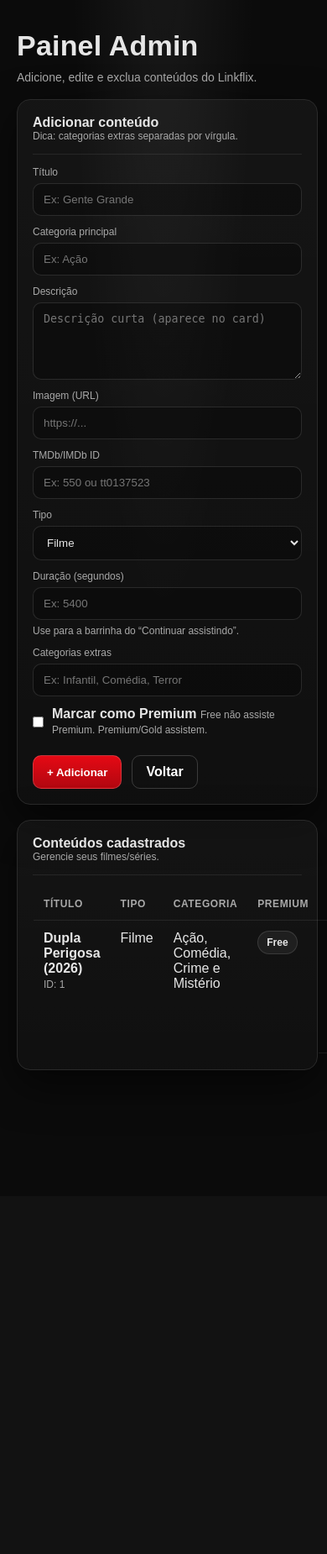
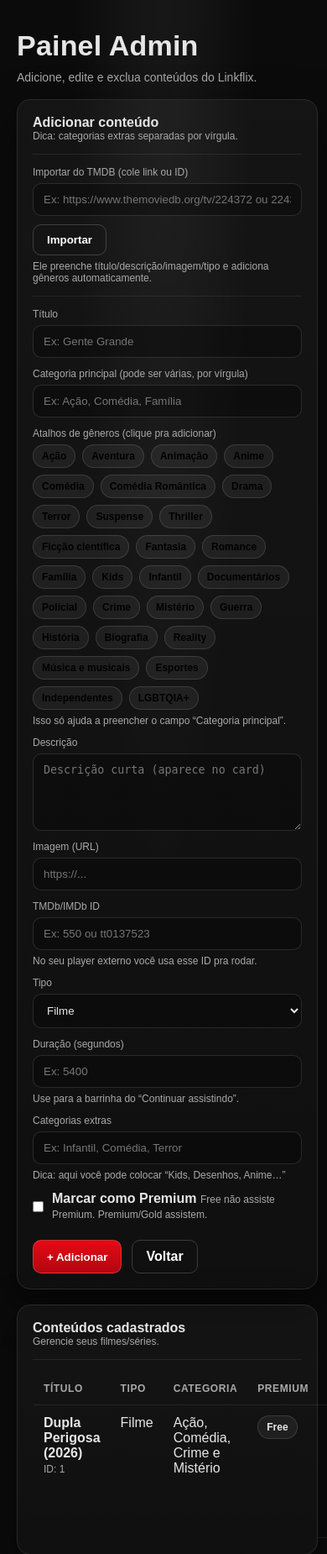
Before and after one commit to neguebaop/linkflix, a Flask app: page /admin in a window 390 px wide; the page is wider, and only the part inside the window is pictured. Shown: the part 151-2001 px from the top of that part at 84% size. Before the commit the page ends 1425 px from the top of that part, so only its background shows below. Run offline with Flask 3, Linux system fonts and the light colour scheme; a user stored in the database is signed in; data comes from the database, SQL or seed files in the repository; data that the repository does not hold is empty.

Commit message:
Atualiza app e templates (browse + gêneros + search mobile)

```diff
--- a/app.py
+++ b/app.py
@@ -15,9 +15,11 @@ import os
 import uuid
 from datetime import datetime, timedelta
 
+# ✅ .env
 from dotenv import load_dotenv
 load_dotenv()
 
+# ✅ requests (MisticPay + TMDB)
 import requests
 
 
@@ -26,12 +28,16 @@ import requests
 # =========================================================
 
 app = Flask(__name__)
+
+# ✅ SECRET KEY (Render usa FLASK_SECRET_KEY)
 app.config["SECRET_KEY"] = os.getenv("FLASK_SECRET_KEY", "linkflixsecret")
 
+# ✅ Segurança básica em produção (Render)
 if os.getenv("RENDER"):
     app.config["SESSION_COOKIE_SECURE"] = True
     app.config["REMEMBER_COOKIE_SECURE"] = True
 
+# ✅ DATABASE (SQLite local / Postgres no Render)
 db_url = os.getenv("DATABASE_URL", "sqlite:///linkflix.db")
 if db_url.startswith("postgres://"):
     db_url = db_url.replace("postgres://", "postgresql://", 1)
@@ -39,11 +45,14 @@ if db_url.startswith("postgres://"):
 app.config["SQLALCHEMY_DATABASE_URI"] = db_url
 app.config["SQLALCHEMY_TRACK_MODIFICATIONS"] = False
 
+# ✅ UPLOAD CONFIG (avatar)
 app.config["UPLOAD_FOLDER"] = os.path.join(app.root_path, "static", "uploads", "avatars")
 app.config["MAX_CONTENT_LENGTH"] = 5 * 1024 * 1024  # 5MB
 ALLOWED_EXTENSIONS = {"png", "jpg", "jpeg", "webp"}
+os.makedirs(app.config["UPLOAD_FOLDER"], exist_ok=True)
 
-os.makedirs(app.config["UPLOAD_FOLDER"], exist_ok=True)
+# ✅ TMDB API KEY (adicione no Render: TMDB_API_KEY)
+TMDB_API_KEY = os.getenv("TMDB_API_KEY", "")
 
 db = SQLAlchemy(app)
 
@@ -89,6 +98,25 @@ GOLD_PRICE = 25.00
 
 
 # =========================================================
+# ================= HELPERS (sessão/perfil) =================
+# =========================================================
+
+def get_active_profile():
+    if not current_user.is_authenticated:
+        return None
+
+    pid = session.get("active_profile")
+    if not pid:
+        return None
+
+    ap = Profile.query.get(pid)
+    if (not ap) or (ap.user_id != current_user.id):
+        session.pop("active_profile", None)
+        return None
+    return ap
+
+
+# =========================================================
 # ======================= DECORATORS =======================
 # =========================================================
 
@@ -99,19 +127,6 @@ def admin_required(f):
             return redirect(url_for("index"))
         return f(*args, **kwargs)
     return decorated_function
-
-
-def get_active_profile():
-    if not current_user.is_authenticated:
-        return None
-    pid = session.get("active_profile")
-    if not pid:
-        return None
-    ap = Profile.query.get(pid)
-    if (not ap) or (ap.user_id != current_user.id):
-        session.pop("active_profile", None)
-        return None
-    return ap
 
 
 def require_active_profile(f):
@@ -151,6 +166,7 @@ class User(UserMixin, db.Model):
         return False
 
 
+# ✅ N:N categorias extras
 content_categories = db.Table(
     "content_categories",
     db.Column("content_id", db.Integer, db.ForeignKey("content.id"), primary_key=True),
@@ -166,7 +182,7 @@ class Category(db.Model):
 class Content(db.Model):
     id = db.Column(db.Integer, primary_key=True)
     title = db.Column(db.String(200))
-    category = db.Column(db.String(200))  # pode ser "Ação, Comédia, Família"
+    category = db.Column(db.String(100))  # pode ter várias por vírgula
     description = db.Column(db.String(500))
     image = db.Column(db.String(300))
     tmdb_id = db.Column(db.String(50))
@@ -479,8 +495,10 @@ def progress_update(content_id):
     pos = int(float(data.get("position", 0) or 0))
     dur = int(float(data.get("duration", 0) or 0))
 
-    pos = max(0, pos)
-    dur = max(0, dur)
+    if pos < 0:
+        pos = 0
+    if dur < 0:
+        dur = 0
 
     if dur == 0:
         c = Content.query.get(content_id)
@@ -502,6 +520,68 @@ def progress_update(content_id):
     return jsonify({"ok": True})
 
 
+# ✅ compatibilidade /api/progress/*
+@app.route("/api/progress/update", methods=["POST"])
+@login_required
+@require_active_profile
+def api_progress_update():
+    profile_id = session["active_profile"]
+    data = request.get_json(silent=True) or {}
+
+    content_id = int(data.get("content_id") or 0)
+    pct = data.get("progress_percent", 0)
+
+    try:
+        pct = int(float(pct or 0))
+    except Exception:
+        pct = 0
+
+    pct = max(0, min(100, pct))
+    content = Content.query.get_or_404(content_id)
+
+    dur = int(content.duration_seconds or 0)
+    if dur <= 0:
+        dur = 3600
+
+    pos = int(dur * (pct / 100.0))
+    pos = max(0, min(dur, pos))
+
+    wp = WatchProgress.query.filter_by(profile_id=profile_id, content_id=content_id).first()
+    if not wp:
+        wp = WatchProgress(profile_id=profile_id, content_id=content_id)
+
+    wp.position_seconds = pos
+    wp.duration_seconds = dur
+
+    db.session.add(wp)
+    db.session.commit()
+
+    return jsonify({"ok": True, "content_id": content_id, "progress_percent": pct})
+
+
+@app.route("/api/progress/get/<int:content_id>", methods=["GET"])
+@login_required
+@require_active_profile
+def api_progress_get(content_id):
+    profile_id = session["active_profile"]
+    content = Content.query.get_or_404(content_id)
+
+    wp = WatchProgress.query.filter_by(profile_id=profile_id, content_id=content_id).first()
+
+    dur = int((wp.duration_seconds if (wp and wp.duration_seconds) else (content.duration_seconds or 0)) or 0)
+    pos = int((wp.position_seconds if wp else 0) or 0)
+
+    if dur <= 0:
+        dur = 3600
+
+    pct = 0
+    if dur > 0 and pos > 0:
+        pct = int((pos / dur) * 100)
+        pct = max(0, min(100, pct))
+
+    return jsonify({"content_id": content_id, "progress_percent": pct})
+
+
 # =========================================================
 # ============================ HOME =========================
 # =========================================================
@@ -510,24 +590,24 @@ def progress_update(content_id):
 @login_required
 @require_active_profile
 def home():
-    search = (request.args.get("search") or "").strip()
-    category = (request.args.get("category") or "").strip()
-    content_type = (request.args.get("content_type") or "").strip()
+    search = request.args.get("search", "")
+    category = request.args.get("category", "")
+    content_type = request.args.get("content_type", "")
 
     query = Content.query
 
     if search:
-        st = f"%{search}%"
+        search_term = f"%{search}%"
         query = query.filter(
-            (Content.title.ilike(st)) |
-            (Content.category.ilike(st))
+            (Content.title.ilike(search_term)) |
+            (Content.category.ilike(search_term))
         )
 
     if category:
-        query = query.filter(Content.category.ilike(f"%{category}%"))
+        query = query.filter(Content.category.ilike(category))
 
     if content_type:
-        query = query.filter(Content.content_type.ilike(f"%{content_type}%"))
+        query = query.filter(Content.content_type.ilike(content_type))
 
     contents = query.all()
     featured_content = choice(contents) if contents else None
@@ -541,6 +621,7 @@ def home():
     favs = Favorite.query.filter_by(profile_id=profile_id).all() if profile_id else []
     favorite_ids = {f.content_id for f in favs}
 
+    # ✅ CONTINUAR ASSISTINDO REAL
     progress_map = {}
     continuar_real = []
 
@@ -556,7 +637,6 @@ def home():
     for p in progress_rows:
         if not p.duration_seconds or not p.position_seconds:
             continue
-
         if p.position_seconds >= max(p.duration_seconds - 60, 1):
             continue
 
@@ -589,89 +669,66 @@ def home():
 # =================== BROWSE: FILMES/SÉRIES =================
 # =========================================================
 
-# ✅ Lista grande (Netflix-like + os seus)
 DEFAULT_GENRES = [
-    # os que você mostrou
-    "Ação", "Anime", "Brasileiros", "Clássicos", "Comédia stand-up", "Comédias",
-    "Como me sinto hoje?", "Curtas", "Documentários", "Drama", "Esportes",
-    "Estrangeiros", "Fantasia", "Fé e espiritualidade", "Ficção científica",
-    "Hollywood", "Independentes", "LGBTQIA+", "Música e musicais",
-    "Netflix no Oscar® 2026", "Para toda a família", "Policial",
-    "Premiados", "Romance", "Sua playlist do zodíaco", "Suspense", "Terror",
-
-    # extras bem comuns
-    "Animação", "Desenhos", "Infantil", "Kids", "Família",
-    "Aventura", "Comédia Romântica", "Ação e Aventura", "Mistério",
-    "Crime", "Guerra", "História", "Biografia", "Baseado em fatos reais",
-    "Super-heróis", "Marvel", "DC", "Doramas", "K-Drama",
-    "Reality", "Reality Show", "Talk show", "Stand-up",
-    "Música", "Musical", "Shows", "Concertos",
-    "Terror psicológico", "Sobrenatural", "Slasher",
-    "Thriller", "Suspense psicológico",
-    "Ficção científica e fantasia", "Cyberpunk",
-    "Esportes e competição", "Culinária", "Viagem", "Natureza",
-    "Tecnologia", "Games", "Jogos",
-    "Teen", "Adolescentes", "Escola",
-    "Adulto", "18+", "Erótico (leve)",
-    "Asia", "Japonês", "Coreano", "Chinês", "Indiano", "Europeu",
-    "Latino", "Mexicano", "Argentino",
+    "Ação",
+    "Anime",
+    "Brasileiros",
+    "Clássicos",
+    "Comédia stand-up",
+    "Comédias",
+    "Como me sinto hoje?",
+    "Curtas",
+    "Documentários",
+    "Drama",
+    "Esportes",
+    "Estrangeiros",
+    "Fantasia",
+    "Fé e espiritualidade",
+    "Ficção científica",
+    "Hollywood",
+    "Independentes",
+    "LGBTQIA+",
+    "Música e musicais",
+    "Netflix no Oscar® 2026",
+    "Para toda a família",
+    "Policial",
+    "Premiados",
+    "Romance",
+    "Sua playlist do zodíaco",
+    "Suspense",
+    "Terror",
 ]
 
-def normalize_genre_text(s: str) -> str:
-    if not s:
-        return ""
-    return " ".join((s or "").strip().split())
-
-def extract_genres_from_content(content: Content):
-    """
-    Pega gêneros do conteúdo:
-    - category string pode ser "Ação, Comédia, Família"
-    - extra_categories (N:N)
-    """
-    found = set()
-
-    # category principal (string)
-    if content.category:
-        raw = content.category.strip()
-        if raw:
-            # quebra por vírgula
-            parts = [p.strip() for p in raw.split(",")]
-            for p in parts:
-                p = normalize_genre_text(p)
-                if p:
-                    found.add(p)
-
-    # extras (N:N)
-    for ec in (content.extra_categories or []):
-        if ec and ec.name:
-            g = normalize_genre_text(ec.name)
-            if g:
-                found.add(g)
-
-    return found
-
 def get_all_genres_for_type(content_type: str):
-    """
-    Dropdown igual Netflix:
-    - sempre mostra DEFAULT_GENRES
-    - adiciona tudo que existir no banco (category e extra_categories)
-    """
-    genres = set(normalize_genre_text(g) for g in DEFAULT_GENRES if g)
+    genres = set(DEFAULT_GENRES)
 
     rows = (
+        Content.query
+        .filter(Content.content_type == content_type)
+        .with_entities(Content.category)
+        .all()
+    )
+    for (cat,) in rows:
+        if cat:
+            c = cat.strip()
+            if c:
+                genres.add(c)
+
+    rows2 = (
         Content.query
         .filter(Content.content_type == content_type)
         .options(db.joinedload(Content.extra_categories))
         .all()
     )
-
-    for c in rows:
-        for g in extract_genres_from_content(c):
-            genres.add(g)
+    for c in rows2:
+        for ec in (c.extra_categories or []):
+            if ec and ec.name:
+                genres.add(ec.name.strip())
 
     genres = [g for g in genres if g]
     genres.sort(key=lambda x: x.lower())
     return genres
+
 
 def apply_common_filters(query, content_type: str):
     search = (request.args.get("search") or "").strip()
@@ -687,13 +744,13 @@ def apply_common_filters(query, content_type: str):
         )
 
     if genre:
-        g = genre.strip()
         query = query.filter(
-            (Content.category.ilike(f"%{g}%")) |
-            (Content.extra_categories.any(Category.name.ilike(f"%{g}%")))
+            (Content.category.ilike(f"%{genre}%")) |
+            (Content.extra_categories.any(Category.name.ilike(f"%{genre}%")))
         )
 
     return query, search, genre
+
 
 def build_favorites_and_progress(profile_id: int):
     favs = Favorite.query.filter_by(profile_id=profile_id).all() if profile_id else []
@@ -797,6 +854,70 @@ def embreve_page():
 
 
 # =========================================================
+# ===================== TMDB IMPORT (ADMIN) =================
+# =========================================================
+
+@app.route("/api/tmdb/import", methods=["GET"])
+@login_required
+@admin_required
+def tmdb_import():
+    """
+    GET /api/tmdb/import?id=224372&type=tv
+    type pode ser: tv ou movie
+    se type não vier, tentamos primeiro movie depois tv
+    """
+    tmdb_id = (request.args.get("id") or "").strip()
+    forced_type = (request.args.get("type") or "").strip().lower()
+
+    if not TMDB_API_KEY:
+        return jsonify({"ok": False, "error": "TMDB_API_KEY não configurada no servidor."}), 400
+
+    if not tmdb_id or not tmdb_id.isdigit():
+        return jsonify({"ok": False, "error": "ID inválido."}), 400
+
+    def fetch(kind: str):
+        url = f"https://api.themoviedb.org/3/{kind}/{tmdb_id}"
+        params = {"api_key": TMDB_API_KEY, "language": "pt-BR"}
+        r = requests.get(url, params=params, timeout=20)
+        if r.status_code != 200:
+            return None
+        return r.json()
+
+    data = None
+    kind = None
+
+    if forced_type in ("movie", "tv"):
+        kind = forced_type
+        data = fetch(kind)
+    else:
+        data = fetch("movie")
+        kind = "movie" if data else None
+        if not data:
+            data = fetch("tv")
+            kind = "tv" if data else None
+
+    if not data:
+        return jsonify({"ok": False, "error": "Não encontrei no TMDB com esse ID."}), 404
+
+    title = data.get("title") or data.get("name") or ""
+    overview = data.get("overview") or ""
+    poster = data.get("poster_path") or ""
+    genres = [g.get("name") for g in (data.get("genres") or []) if g.get("name")]
+    image_url = f"https://image.tmdb.org/t/p/w780{poster}" if poster else ""
+    content_type = "Filme" if kind == "movie" else "Serie"
+
+    return jsonify({
+        "ok": True,
+        "tmdb_id": int(tmdb_id),
+        "title": title,
+        "description": overview,
+        "image": image_url,
+        "content_type": content_type,
+        "genres": genres,
+    })
+
+
+# =========================================================
 # ============================ WATCH ========================
 # =========================================================
 
@@ -862,11 +983,19 @@ def toggle_favorite(content_id):
 @app.route("/plans")
 @login_required
 def plans():
-    return render_template("plans.html", premium_price=PREMIUM_PRICE, gold_price=GOLD_PRICE)
+    return render_template(
+        "plans.html",
+        premium_price=PREMIUM_PRICE,
+        gold_price=GOLD_PRICE
+    )
 
 
 def misticpay_headers():
-    return {"ci": MISTICPAY_CI, "cs": MISTICPAY_CS, "Content-Type": "application/json"}
+    return {
+        "ci": MISTICPAY_CI,
+        "cs": MISTICPAY_CS,
+        "Content-Type": "application/json"
+    }
 
 
 def create_pix_transaction(amount: float, payer_name: str, payer_document: str, external_id: str, description: str):
@@ -998,7 +1127,7 @@ def misticpay_webhook():
 @login_required
 def admin():
     main_account = (current_user.username == "zanagabriela26@gmail.com")
-    allowed = main_account or session.get("is_admin") or session.get("admin_liberado")
+    allowed = main_account or session.get("is_admin") or session.get("admin_liberado") or getattr(current_user, "is_admin", False)
 
     if request.method == "POST":
         if request.form.get("title"):
--- a/templates/admin.html
+++ b/templates/admin.html
@@ -14,35 +14,64 @@
 
           <div class="nx-divider"></div>
 
+          <!-- ✅ IMPORTAR DO TMDB -->
+          <div class="nx-field">
+            <label>Importar do TMDB (cole link ou ID)</label>
+            <div style="display:flex; gap:10px; align-items:center; flex-wrap:wrap;">
+              <input id="tmdbImportInput" class="nx-input" placeholder="Ex: https://www.themoviedb.org/tv/224372 ou 224372">
+              <button id="tmdbImportBtn" class="nx-btn nx-btn-ghost" type="button">Importar</button>
+            </div>
+            <div class="nx-help">Ele preenche título/descrição/imagem/tipo e adiciona gêneros automaticamente.</div>
+          </div>
+
+          <div class="nx-divider"></div>
+
           <form class="nx-form" method="POST">
             <div class="nx-field">
               <label>Título</label>
-              <input class="nx-input" name="title" placeholder="Ex: Gente Grande" required>
+              <input id="fTitle" class="nx-input" name="title" placeholder="Ex: Gente Grande" required>
             </div>
 
             <div class="nx-field">
-              <label>Categoria principal</label>
-              <input class="nx-input" name="category" placeholder="Ex: Ação">
+              <label>Categoria principal (pode ser várias, por vírgula)</label>
+              <input id="fCategory" class="nx-input" name="category" placeholder="Ex: Ação, Comédia, Família">
+            </div>
+
+            <!-- ✅ chips de gêneros (atalho) -->
+            <div class="nx-field">
+              <label>Atalhos de gêneros (clique pra adicionar)</label>
+              <div id="genreChips" style="display:flex; gap:8px; flex-wrap:wrap;">
+                {% set chips = [
+                  "Ação","Aventura","Animação","Anime","Comédia","Comédia Romântica","Drama","Terror","Suspense","Thriller",
+                  "Ficção científica","Fantasia","Romance","Família","Kids","Infantil","Documentários","Policial","Crime",
+                  "Mistério","Guerra","História","Biografia","Reality","Música e musicais","Esportes","Independentes","LGBTQIA+"
+                ] %}
+                {% for g in chips %}
+                  <button type="button" class="nx-pill" onclick="addGenreToCategory('{{ g }}')">{{ g }}</button>
+                {% endfor %}
+              </div>
+              <div class="nx-help">Isso só ajuda a preencher o campo “Categoria principal”.</div>
             </div>
 
             <div class="nx-field">
               <label>Descrição</label>
-              <textarea class="nx-textarea" name="description" placeholder="Descrição curta (aparece no card)"></textarea>
+              <textarea id="fDesc" class="nx-textarea" name="description" placeholder="Descrição curta (aparece no card)"></textarea>
             </div>
 
             <div class="nx-field">
               <label>Imagem (URL)</label>
-              <input class="nx-input" name="image" placeholder="https://..." required>
+              <input id="fImage" class="nx-input" name="image" placeholder="https://..." required>
             </div>
 
             <div class="nx-field">
               <label>TMDb/IMDb ID</label>
-              <input class="nx-input" name="tmdb_id" placeholder="Ex: 550 ou tt0137523">
+              <input id="fTmdbId" class="nx-input" name="tmdb_id" placeholder="Ex: 550 ou tt0137523">
+              <div class="nx-help">No seu player externo você usa esse ID pra rodar.</div>
             </div>
 
             <div class="nx-field">
               <label>Tipo</label>
-              <select class="nx-select" name="content_type">
+              <select id="fType" class="nx-select" name="content_type">
                 <option>Filme</option>
                 <option>Serie</option>
                 <option>Em Breve</option>
@@ -51,13 +80,14 @@
 
             <div class="nx-field">
               <label>Duração (segundos)</label>
-              <input class="nx-input" name="duration_seconds" type="number" min="0" placeholder="Ex: 5400">
+              <input id="fDur" class="nx-input" name="duration_seconds" type="number" min="0" placeholder="Ex: 5400">
               <div class="nx-help">Use para a barrinha do “Continuar assistindo”.</div>
             </div>
 
             <div class="nx-field">
               <label>Categorias extras</label>
-              <input class="nx-input" name="extra_categories" placeholder="Ex: Infantil, Comédia, Terror">
+              <input id="fExtra" class="nx-input" name="extra_categories" placeholder="Ex: Infantil, Comédia, Terror">
+              <div class="nx-help">Dica: aqui você pode colocar “Kids, Desenhos, Anime…”</div>
             </div>
 
             <label style="display:flex; gap:10px; align-items:center;">
@@ -130,4 +160,110 @@
   </div>
 </div>
 
+<script>
+  // ✅ adiciona gênero no campo category (vírgula)
+  function addGenreToCategory(genre){
+    const input = document.getElementById('fCategory');
+    if(!input) return;
+
+    const current = (input.value || '').trim();
+    if(!current){
+      input.value = genre;
+      return;
+    }
+
+    const parts = current.split(',').map(s => s.trim()).filter(Boolean);
+    const lower = parts.map(p => p.toLowerCase());
+    if(!lower.includes(genre.toLowerCase())){
+      parts.push(genre);
+    }
+    input.value = parts.join(', ');
+  }
+
+  // ✅ IMPORT TMDB: chama endpoint /api/tmdb/import e preenche o form
+  (function(){
+    const btn = document.getElementById('tmdbImportBtn');
+    const inp = document.getElementById('tmdbImportInput');
+
+    if(!btn || !inp) return;
+
+    function parseTmdb(input){
+      const v = (input || '').trim();
+      if(!v) return null;
+
+      // se for número puro
+      if(/^\d+$/.test(v)){
+        return { type: null, id: v };
+      }
+
+      // links: /movie/123 ou /tv/123
+      const m1 = v.match(/\/movie\/(\d+)/i);
+      if(m1) return { type: 'movie', id: m1[1] };
+
+      const m2 = v.match(/\/tv\/(\d+)/i);
+      if(m2) return { type: 'tv', id: m2[1] };
+
+      // fallback: procura um número no final
+      const m3 = v.match(/(\d+)(?:\D*)$/);
+      if(m3) return { type: null, id: m3[1] };
+
+      return null;
+    }
+
+    async function doImport(){
+      const parsed = parseTmdb(inp.value);
+      if(!parsed){
+        alert("Cole um link do TMDB ou um ID numérico.");
+        return;
+      }
+
+      btn.disabled = true;
+      btn.textContent = "Importando...";
+
+      try{
+        const url = `/api/tmdb/import?id=${encodeURIComponent(parsed.id)}${parsed.type ? `&type=${encodeURIComponent(parsed.type)}` : ''}`;
+        const res = await fetch(url);
+        const data = await res.json();
+
+        if(!data || !data.ok){
+          alert(data && data.error ? data.error : "Falha ao importar do TMDB.");
+          return;
+        }
+
+        // preenche form
+        document.getElementById('fTitle').value = data.title || '';
+        document.getElementById('fDesc').value = data.description || '';
+        document.getElementById('fImage').value = data.image || '';
+        document.getElementById('fTmdbId').value = String(data.tmdb_id || parsed.id || '');
+        document.getElementById('fType').value = data.content_type || 'Filme';
+
+        // adiciona gêneros no campo category
+        if(data.genres && data.genres.length){
+          const input = document.getElementById('fCategory');
+          const current = (input.value || '').trim();
+          const base = current ? current.split(',').map(s => s.trim()).filter(Boolean) : [];
+          const lower = base.map(x => x.toLowerCase());
+
+          data.genres.forEach(g => {
+            if(g && !lower.includes(g.toLowerCase())){
+              base.push(g);
+              lower.push(g.toLowerCase());
+            }
+          });
+
+          input.value = base.join(', ');
+        }
+
+      }catch(e){
+        alert("Erro ao importar do TMDB. Veja se você colocou a TMDB_API_KEY no Render.");
+      }finally{
+        btn.disabled = false;
+        btn.textContent = "Importar";
+      }
+    }
+
+    btn.addEventListener('click', doImport);
+  })();
+</script>
+
 {% endblock %}
```
